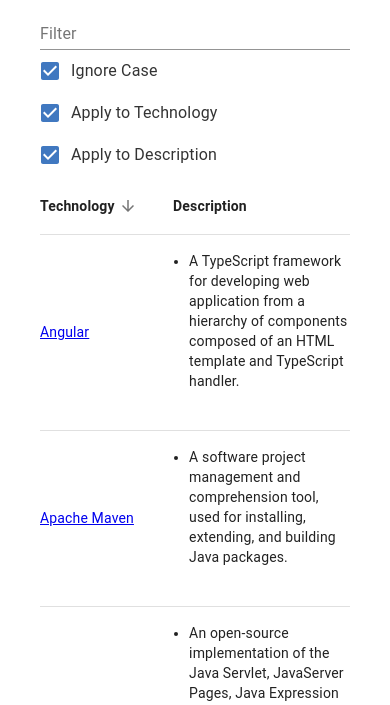
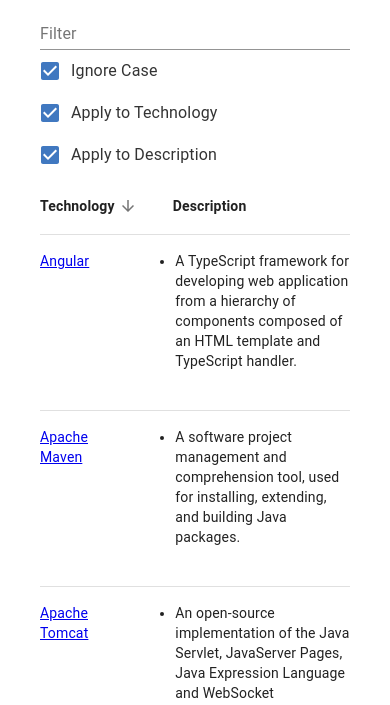
Before and after one commit to EricBanker12/portfolio-react, a Gatsby site: page /skills in a window 390 px wide. Shown: the part 134-839 px from the top of the page. Built offline with nearby package versions, Linux system fonts and the light colour scheme; Gatsby itself is replaced by a stand-in of ours.

Commit message:
fix skills table overflow on smaller mobile devices

```diff
--- a/src/components/Layout.js
+++ b/src/components/Layout.js
@@ -46,6 +46,7 @@
         boxSizing: 'border-box',
         width: '100%',
         maxWidth: '52.5rem',
+        minWidth: 320,
         padding: '2.5rem',
         backgroundColor: 'white',
       }}>
--- /dev/null
+++ b/src/components/TableRowMobile.js
@@ -0,0 +1,12 @@
+import { withStyles, TableRow } from '@material-ui/core'
+
+const TableRowMobile = withStyles({
+    '@media (max-width: 500px)': {
+        root: {
+            display: 'grid',
+            gridTemplate: 'auto / 1fr 2fr',
+        }
+    }
+})(TableRow)
+
+export default TableRowMobile
--- a/src/pages/skills.js
+++ b/src/pages/skills.js
@@ -5,7 +5,6 @@
   TableBody,
   TableCell,
   TableHead,
-  TableRow,
   TableSortLabel,
   TextField,
   Checkbox,
@@ -16,6 +15,7 @@
 import skillsData from './../data/skills'
 import SEO from '../components/SEO'
 import Header from '../components/Header'
+import TableRowMobile from '../components/TableRowMobile'
 
 const categories = ['Technology', 'Description']
 
@@ -152,7 +152,7 @@
 
         <Table style={{width: '100%'}}>
           <TableHead>
-            <TableRow>
+            <TableRowMobile>
               {categories.map(category => (
                 <TableCell key={category}>
                   <TableSortLabel
@@ -165,7 +165,7 @@
                   </TableSortLabel>
                 </TableCell>
               ))}
-            </TableRow>
+            </TableRowMobile>
           </TableHead>
 
           <TableBody>
@@ -173,7 +173,7 @@
               .filter(this.filterTableHandler)
               .sort(this.sortTableHandler)
               .map((skill) => (
-              <TableRow key={skill.Technology}>
+              <TableRowMobile key={skill.Technology}>
                 <TableCell>
                   <a href={skill.Website}>
                     <Highlight
@@ -196,7 +196,7 @@
                     ))}
                   </ul>
                 </TableCell>
-              </TableRow>
+              </TableRowMobile>
             ))}
           </TableBody>
         </Table>
```
